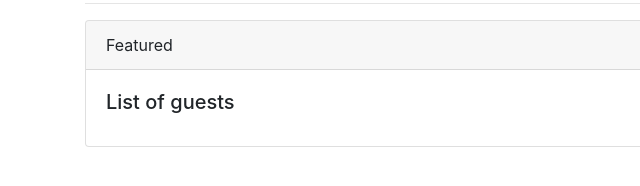
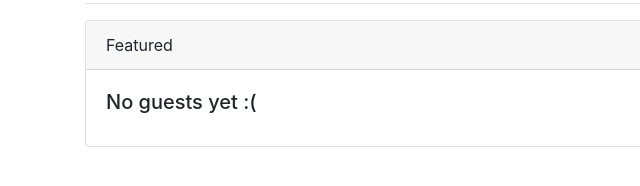
Before and after one commit to prateekvarma/VueGuestList, a plain HTML site: page index.html in a window 1280 px wide. Shown: the part 364-550 px from the top of the page, 0-640 px from the left. Drawn offline with nearby package versions, Linux system fonts and the light colour scheme.

Commit message:
Added v-if condition to check when no guests

```diff
--- a/index.html
+++ b/index.html
@@ -49,9 +49,12 @@
                         <div class="card-header">
                           Featured
                         </div>
-                        <div class="card-body">
+                        <div v-if="guestList.length > 0" class="card-body">
                           <h5 class="card-title">List of guests</h5>
                           <p class="card-text" v-for="name in guestList">{{name}}</p>
+                        </div>
+                        <div v-else class="card-body">
+                          <h5 class="card-title">No guests yet :(</h5>
                         </div>
                       </div>
                 </div>
```
